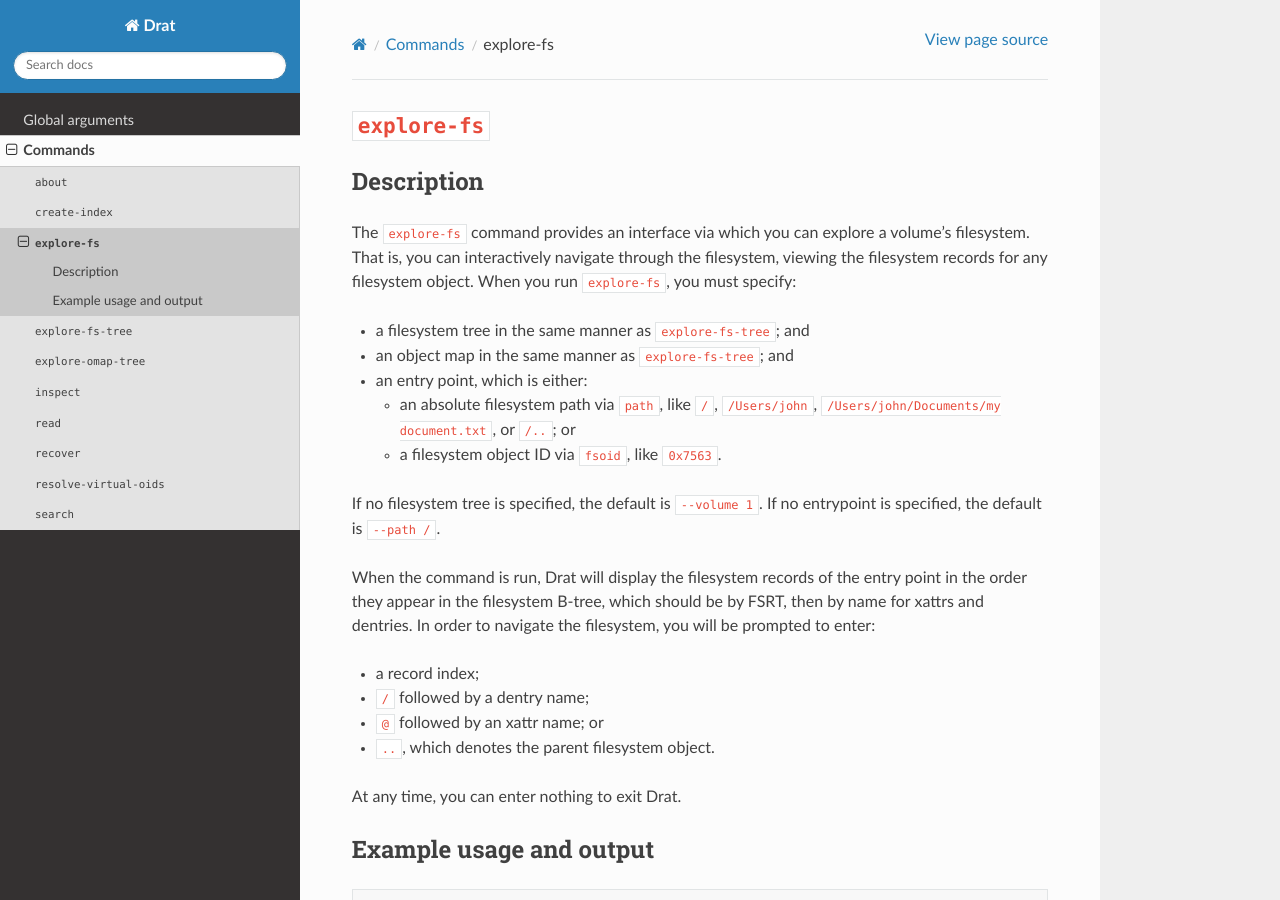
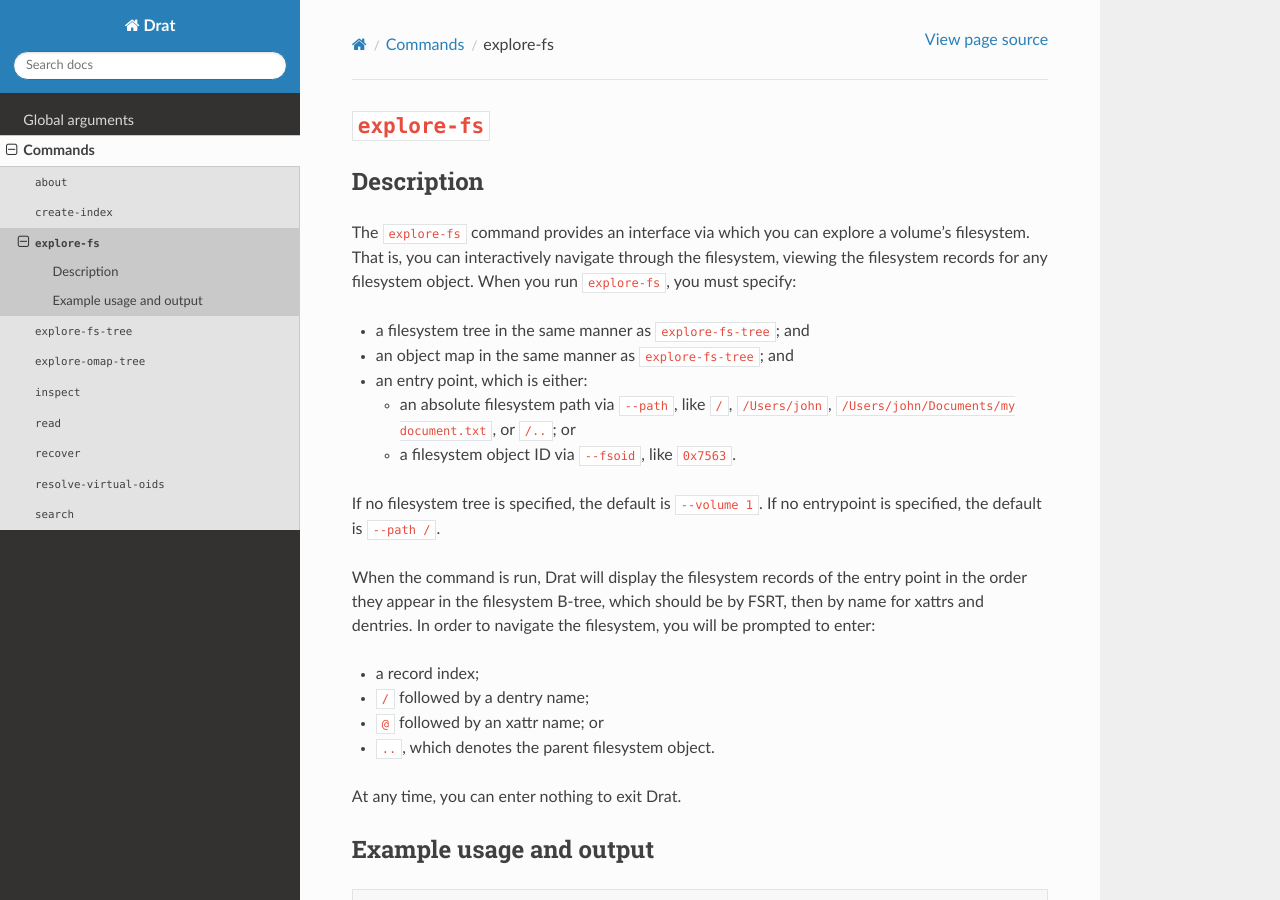
Before and after one commit to jivanpal/drat, a Sphinx documentation site: the page built from docs/commands/explore-fs.md, in a window 1280 px wide and 900 px high. Built offline with Sphinx 7.4.7 and the Read the Docs theme 2.0.0, drawn with Linux system fonts in a browser that asks for light colours; cross-references to code outside the pages are shown as plain code; part of the change alters nothing that is shown.

```diff
--- /dev/null
+++ b/docs/_ext/drat.py
@@ -0,0 +1,32 @@
+from docutils import nodes
+from docutils.parsers.rst import Directive
+from sphinx.util.docutils import SphinxDirective
+
+def drat_role_app(name, rawtext, text, lineno, inliner, options={}, content=[]):
+    # TODO: Maybe make this link to a description of the app?
+    node = nodes.strong(None, text)
+    return [node], []
+
+def drat_role_argument(name, rawtext, text, lineno, inliner,options={}, content=[]):
+    # TODO: Create directive to use at top of each `argument` page,
+    # and make this role create a backlink to that reference
+    node = nodes.literal(None, '--' + text)
+    return [node], []
+
+def drat_role_datatype(name, rawtext, text, lineno, inliner, options={}, content=[]):
+    # TODO: Maybe make this link to a definition of the dataype?
+    node = nodes.literal(None, text)
+    return [node], []
+
+def drat_role_drat_command(name, rawtext, text, lineno, inliner, options={}, content=[]):
+    # TODO: Create directive to use at top of each `drat-command` page,
+    # and make this role create a backlink to that reference
+    node = nodes.literal(None, text)
+    return [node], []
+
+def setup(app):
+    app.add_role('app', drat_role_app)
+    app.add_role('argument', drat_role_argument)
+    app.add_role('datatype', drat_role_datatype)
+    app.add_role('drat-command', drat_role_drat_command)
+    return
--- a/docs/conf.py
+++ b/docs/conf.py
@@ -9,10 +9,9 @@
 # If extensions (or modules to document with autodoc) are in another directory,
 # add these directories to sys.path here. If the directory is relative to the
 # documentation root, use os.path.abspath to make it absolute, like shown here.
-#
-# import os
-# import sys
-# sys.path.insert(0, os.path.abspath('.'))
+import os
+import sys
+sys.path.insert(0, os.path.abspath('./_ext'))
 
 
 # -- Project information -----------------------------------------------------
@@ -33,6 +32,7 @@ release = '0.2.0'
 extensions = [
     'myst_parser',
     'sphinx.ext.todo',
+    'drat',
 ]
 
 todo_include_todos=True
```
Also changed, not shown: 1 other file.
